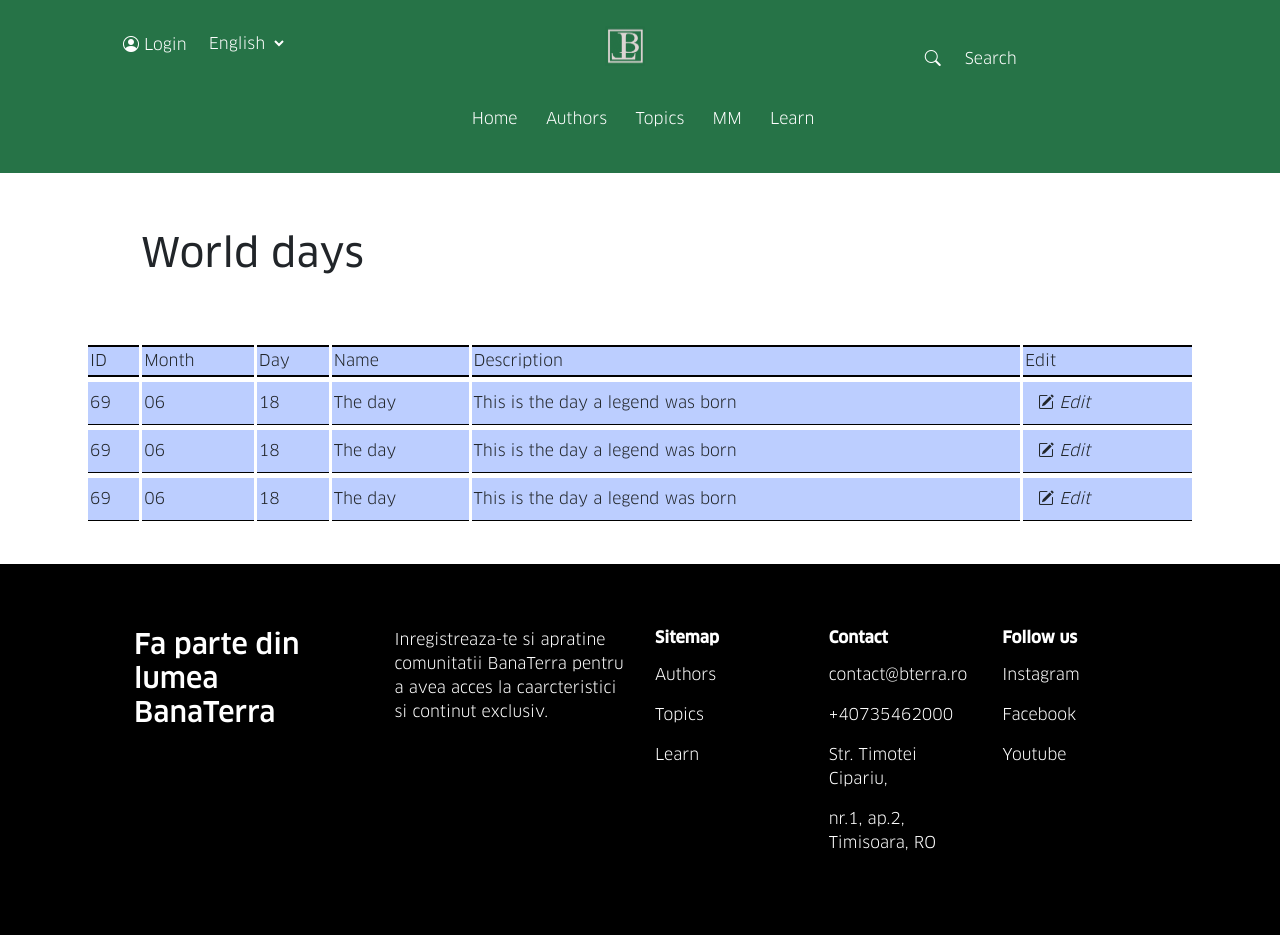
After one commit to mihnea112/banaterra, a PHP site: page /world-days.html in a window 1280 px wide. The commit adds this page. Run offline with PHP 8.4, Linux system fonts and the light colour scheme.

Commit message:
World days table added

```diff
--- a/css/style.css
+++ b/css/style.css
@@ -378,3 +378,20 @@ form {
  .btn-submit:hover {
    background-color: #0056b3;
  }
+
+ table {
+  width:100%;
+  border-collapse: separate;
+  border-spacing: 3px 5px;
+ }
+
+ thead td{
+  border-top: #000000 2px solid;
+  border-bottom: #000000 2px solid;
+ }
+
+ td{
+  border-bottom: #000000 1px solid;
+  background-color: #bcceff;
+  padding: 2px;
+ }
--- /dev/null
+++ b/world-days.html
@@ -0,0 +1,208 @@
+<!DOCTYPE html>
+<html lang="en">
+	<head>
+		<meta charset="UTF-8" />
+		<meta name="viewport" content="width=device-width, initial-scale=1.0" />
+		<title>Banaterra</title>
+		<link rel="stylesheet" href="https://cdnjs.cloudflare.com/ajax/libs/font-awesome/4.7.0/css/font-awesome.min.css" />
+		<link rel="stylesheet" href="https://cdn.jsdelivr.net/npm/bootstrap-icons@1.10.5/font/bootstrap-icons.css" />
+		<link
+			href="https://cdn.jsdelivr.net/npm/bootstrap@5.3.0/dist/css/bootstrap.min.css"
+			rel="stylesheet"
+			integrity="sha384-9ndCyUaIbzAi2FUVXJi0CjmCapSmO7SnpJef0486qhLnuZ2cdeRhO02iuK6FUUVM"
+			crossorigin="anonymous" />
+		<link
+			rel="stylesheet"
+			type="text/css"
+			href="https://stackpath.bootstrapcdn.com/bootstrap/4.1.0/css/bootstrap.min.css" />
+		<link
+			rel="stylesheet"
+			type="text/css"
+			href="https://stackpath.bootstrapcdn.com/font-awesome/4.7.0/css/font-awesome.min.css" />
+		<link rel="stylesheet" href="css/style.css" />
+		<script
+			defer
+			src="https://cdn.jsdelivr.net/npm/bootstrap@5.3.0/dist/js/bootstrap.bundle.min.js"
+			integrity="sha384-geWF76RCwLtnZ8qwWowPQNguL3RmwHVBC9FhGdlKrxdiJJigb/j/68SIy3Te4Bkz"
+			crossorigin="anonymous"></script>
+	</head>
+	<body>
+		<section class="nav">
+			<div class="row navrow">
+				<div class="col-md-4 col-sm-4 col-4">
+					<button class="btn no-out-focus white-txt"><i class="bi bi-person-circle"></i> Login</button>
+					<select class="no-bg no-out-focus white-txt" data-width="fit">
+						<option data-content="English">English</option>
+						<option data-content="Español">Español</option>
+					</select>
+				</div>
+				<div class="col-md-4 col-sm-4 col-4">
+					<img class="logo-sm" src="images/logo.jpg" />
+				</div>
+				<div class="col-md-4 col-4 d-none d-md-block">
+					<form class="d-flex" role="search">
+						<button class="btn no-bg no-out-focus white-txt" type="submit"><i class="bi bi-search"></i></button>
+						<input
+							class="form-control me-2 no-out-focus no-bg white-txt"
+							type="search"
+							placeholder="Search"
+							aria-label="Search" />
+					</form>
+				</div>
+				<div class="col-md-4 col-4 col-sm-4 mx-auto">
+					<nav class="navbar navbar-expand-lg bg-* justify-content-center">
+						<div class="container-fluid">
+							<button
+								class="navbar-toggler ms-auto"
+								type="button"
+								data-bs-toggle="collapse"
+								data-bs-target="#navbarSupportedContent"
+								aria-controls="navbarSupportedContent"
+								aria-expanded="false"
+								aria-label="Toggle navigation">
+								<span class="navbar-toggler-icon"><i class="bi bi-list white-txt"></i></span>
+							</button>
+							<div class="collapse navbar-collapse" id="navbarSupportedContent">
+								<ul class="navbar-nav">
+									<li class="nav-item">
+										<a class="nav-link white-txt" href="/">Home</a>
+									</li>
+									<li class="nav-item">
+										<a class="nav-link white-txt" href="authors.html">Authors</a>
+									</li>
+									<li class="nav-item">
+										<a class="nav-link white-txt" href="topics.html">Topics</a>
+									</li>
+									<li class="nav-item">
+										<a class="nav-link white-txt" href="mm.html">MM</a>
+									</li>
+									<li class="nav-item">
+										<a class="nav-link white-txt" href="learn.html">Learn</a>
+									</li>
+								</ul>
+							</div>
+						</div>
+					</nav>
+				</div>
+			</div>
+		</section>
+
+		<!-- NAVBAR END -->
+
+		<!-- start MAIN PAGE CONTENT -->
+
+		<section class="world-table white-bg after-sect-padding">
+			<div class="container">
+				<h1 class="page-heading cont-5-padding">World days</h1>
+				<table class="">
+					<thead>
+						<tr>
+							<td>ID</td>
+							<td>Month</td>
+							<td>Day</td>
+							<td>Name</td>
+							<td>Description</td>
+							<td>Edit</td>
+						</tr>
+					</thead>
+					<tbody>
+						<tr>
+							<td>69</td>
+							<td>06</td>
+							<td>18</td>
+							<td>The day</td>
+							<td>This is the day a legend was born</td>
+							<td>
+								<button class="btn">
+									<i class="bi bi-pencil-square"> Edit</i>
+								</button>
+							</td>
+						</tr>
+						<tr>
+							<td>69</td>
+							<td>06</td>
+							<td>18</td>
+							<td>The day</td>
+							<td>This is the day a legend was born</td>
+							<td>
+								<button class="btn">
+									<i class="bi bi-pencil-square"> Edit</i>
+								</button>
+							</td>
+						</tr>
+						<tr>
+							<td>69</td>
+							<td>06</td>
+							<td>18</td>
+							<td>The day</td>
+							<td>This is the day a legend was born</td>
+							<td>
+								<button class="btn">
+									<i class="bi bi-pencil-square"> Edit</i>
+								</button>
+							</td>
+						</tr>
+					</tbody>
+				</table>
+			</div>
+		</section>
+
+		<!-- end MAIN PAGE CONTETN -->
+
+		<!-- FOOTER -->
+
+		<footer>
+			<div class="container cont-5-padding footer">
+				<div class="row">
+					<div class="col-md-3">
+						<h3>
+							Fa parte din lumea <br />
+							BanaTerra
+						</h3>
+						<img src="" />
+					</div>
+					<div class="col-md-3">
+						<p>
+							Inregistreaza-te si apratine comunitatii BanaTerra pentru a avea acces la caarcteristici si continut
+							exclusiv.
+						</p>
+						<a href="register.php">Register area</a>
+					</div>
+					<div class="col-md-6" id="footer-menu">
+						<div class="row menu">
+							<div class="col-md-4">
+								<h6>Sitemap</h6>
+								<p><a class="footer-link" href="">Authors</a></p>
+								<p><a class="footer-link" href="">Topics</a></p>
+								<p><a class="footer-link" href="">Learn</a></p>
+							</div>
+							<div class="col-md-4">
+								<h6>Contact</h6>
+								<p>contact@bterra.ro</p>
+								<p>+40735462000</p>
+								<p>Str. Timotei Cipariu,</p>
+								<p>nr.1, ap.2, Timisoara, RO</p>
+							</div>
+							<div class="col-md-4">
+								<h6>Follow us</h6>
+								<p>Instagram</p>
+								<p>Facebook</p>
+								<p>Youtube</p>
+							</div>
+						</div>
+					</div>
+				</div>
+			</div>
+		</footer>
+		<script type="text/javascript" src="https://code.jquery.com/jquery-3.3.1.slim.min.js"></script>
+		<script
+			type="text/javascript"
+			src="https://cdnjs.cloudflare.com/ajax/libs/popper.js/1.14.0/umd/popper.min.js"></script>
+		<script
+			type="text/javascript"
+			src="https://stackpath.bootstrapcdn.com/bootstrap/4.1.0/js/bootstrap.min.js"></script>
+		<script type="text/javascript" src="js/scripts.js"></script>
+	</body>
+</html>
+
+<!-- MATEI EDITED -->
```
